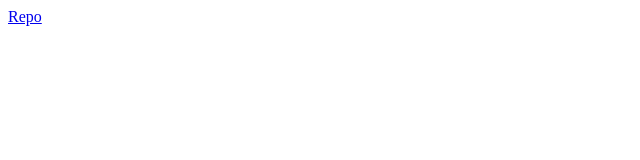
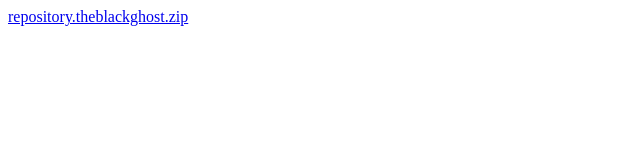
Before and after one commit to bgaddon/bgaddon.github.io, a plain HTML site: page index.html in a window 1280 px wide. Shown: the whole page, without its empty margins (0-640 px from the left). Drawn offline with Linux system fonts and the light colour scheme.

Commit message:
Update index.html

```diff
--- a/index.html
+++ b/index.html
@@ -1 +1,2 @@
-<p><a href="repository.theblackghost.zip">Repo</a></p>
+<p><a href="repository.theblackghost.zip">repository.theblackghost.zip</a>
+</p>
```
